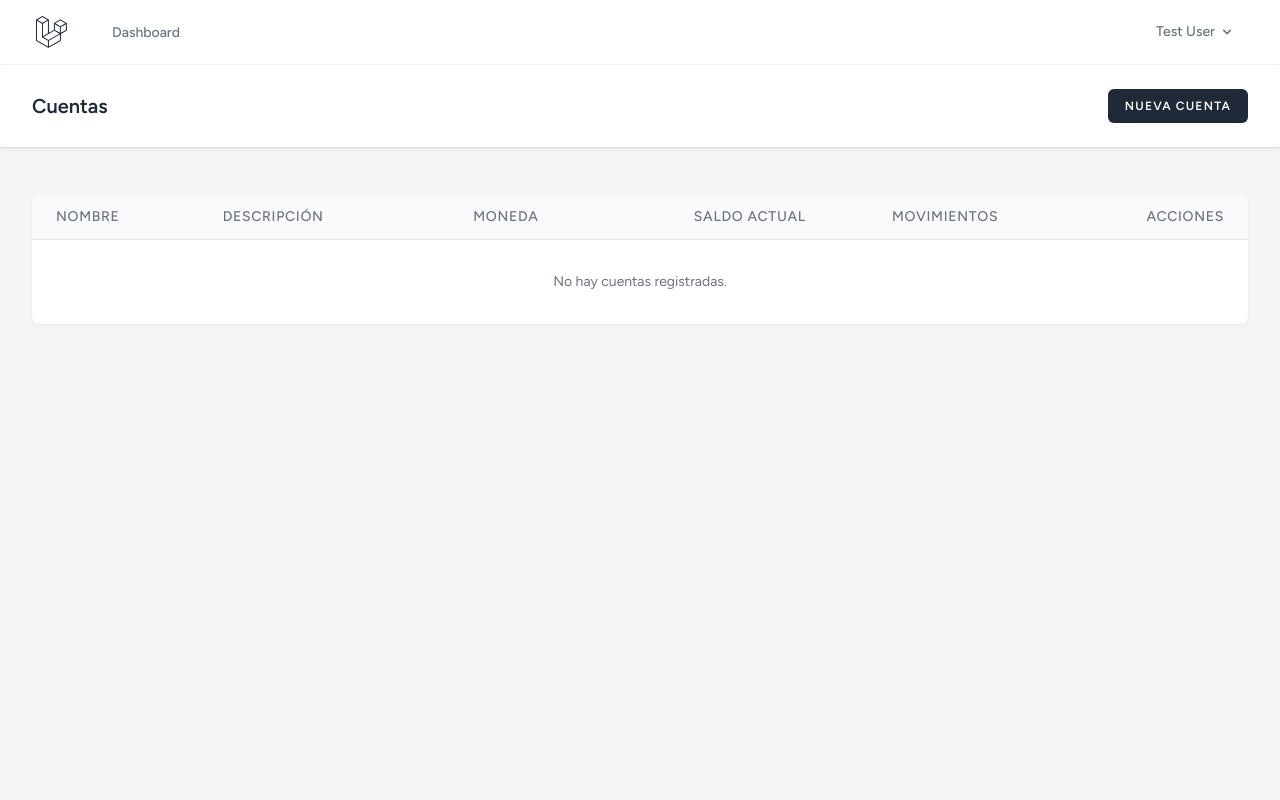
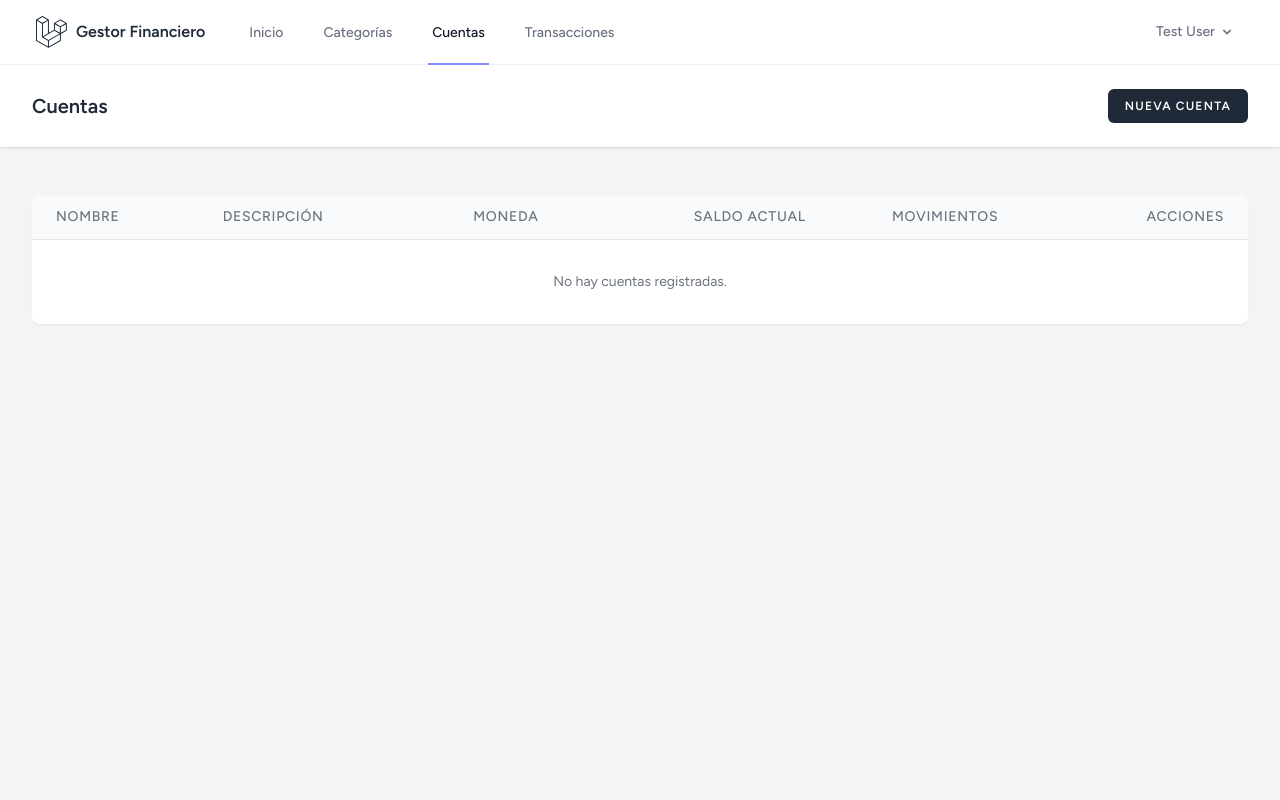
Before and after one commit to dazajm00/gestion_financiero, a Laravel app: page /cuentas in a window 1280 px wide. Run offline with Laravel 12, Linux system fonts and the light colour scheme; a user stored in the database is signed in; data comes from the database, SQL or seed files in the repository; data that the repository does not hold is empty; style sheets or scripts are compiled from the project's sources.

Commit message:
se agrega el menú de navegacion a categorias, cuentas y transacciones

```diff
--- a/resources/views/layouts/navigation.blade.php
+++ b/resources/views/layouts/navigation.blade.php
@@ -1,24 +1,34 @@
 <nav x-data="{ open: false }" class="bg-white border-b border-gray-100">
-    <!-- Primary Navigation Menu -->
+    <!-- Menú principal -->
     <div class="max-w-7xl mx-auto px-4 sm:px-6 lg:px-8">
         <div class="flex justify-between h-16">
             <div class="flex">
                 <!-- Logo -->
                 <div class="shrink-0 flex items-center">
-                    <a href="{{ route('dashboard') }}">
+                    <a href="{{ route('dashboard') }}" class="flex items-center gap-2">
                         <x-application-logo class="block h-9 w-auto fill-current text-gray-800" />
+                        <span class="hidden lg:inline font-semibold text-gray-800">Gestor Financiero</span>
                     </a>
                 </div>
 
-                <!-- Navigation Links -->
+                <!-- Enlaces -->
                 <div class="hidden space-x-8 sm:-my-px sm:ms-10 sm:flex">
                     <x-nav-link :href="route('dashboard')" :active="request()->routeIs('dashboard')">
-                        {{ __('Dashboard') }}
+                        Inicio
+                    </x-nav-link>
+                    <x-nav-link :href="route('categorias.index')" :active="request()->routeIs('categorias.*')">
+                        Categorías
+                    </x-nav-link>
+                    <x-nav-link :href="route('cuentas.index')" :active="request()->routeIs('cuentas.*')">
+                        Cuentas
+                    </x-nav-link>
+                    <x-nav-link :href="route('transacciones.index')" :active="request()->routeIs('transacciones.*')">
+                        Transacciones
                     </x-nav-link>
                 </div>
             </div>
 
-            <!-- Settings Dropdown -->
+            <!-- Menú del usuario -->
             <div class="hidden sm:flex sm:items-center sm:ms-6">
                 <x-dropdown align="right" width="48">
                     <x-slot name="trigger">
@@ -35,24 +45,24 @@
 
                     <x-slot name="content">
                         <x-dropdown-link :href="route('profile.edit')">
-                            {{ __('Profile') }}
+                            Perfil
                         </x-dropdown-link>
 
-                        <!-- Authentication -->
+                        <!-- Cerrar sesión -->
                         <form method="POST" action="{{ route('logout') }}">
                             @csrf
 
                             <x-dropdown-link :href="route('logout')"
                                     onclick="event.preventDefault();
                                                 this.closest('form').submit();">
-                                {{ __('Log Out') }}
+                                Cerrar sesión
                             </x-dropdown-link>
                         </form>
                     </x-slot>
                 </x-dropdown>
             </div>
 
-            <!-- Hamburger -->
+            <!-- Botón de menú en móvil -->
             <div class="-me-2 flex items-center sm:hidden">
                 <button @click="open = ! open" class="inline-flex items-center justify-center p-2 rounded-md text-gray-400 hover:text-gray-500 hover:bg-gray-100 focus:outline-none focus:bg-gray-100 focus:text-gray-500 transition duration-150 ease-in-out">
                     <svg class="h-6 w-6" stroke="currentColor" fill="none" viewBox="0 0 24 24">
@@ -64,15 +74,23 @@
         </div>
     </div>
 
-    <!-- Responsive Navigation Menu -->
+    <!-- Menú en móvil -->
     <div :class="{'block': open, 'hidden': ! open}" class="hidden sm:hidden">
         <div class="pt-2 pb-3 space-y-1">
             <x-responsive-nav-link :href="route('dashboard')" :active="request()->routeIs('dashboard')">
-                {{ __('Dashboard') }}
+                Inicio
+            </x-responsive-nav-link>
+            <x-responsive-nav-link :href="route('categorias.index')" :active="request()->routeIs('categorias.*')">
+                Categorías
+            </x-responsive-nav-link>
+            <x-responsive-nav-link :href="route('cuentas.index')" :active="request()->routeIs('cuentas.*')">
+                Cuentas
+            </x-responsive-nav-link>
+            <x-responsive-nav-link :href="route('transacciones.index')" :active="request()->routeIs('transacciones.*')">
+                Transacciones
             </x-responsive-nav-link>
         </div>
 
-        <!-- Responsive Settings Options -->
         <div class="pt-4 pb-1 border-t border-gray-200">
             <div class="px-4">
                 <div class="font-medium text-base text-gray-800">{{ Auth::user()->name }}</div>
@@ -81,17 +99,16 @@
 
             <div class="mt-3 space-y-1">
                 <x-responsive-nav-link :href="route('profile.edit')">
-                    {{ __('Profile') }}
+                    Perfil
                 </x-responsive-nav-link>
 
-                <!-- Authentication -->
                 <form method="POST" action="{{ route('logout') }}">
                     @csrf
 
                     <x-responsive-nav-link :href="route('logout')"
                             onclick="event.preventDefault();
                                         this.closest('form').submit();">
-                        {{ __('Log Out') }}
+                        Cerrar sesión
                     </x-responsive-nav-link>
                 </form>
             </div>
```
